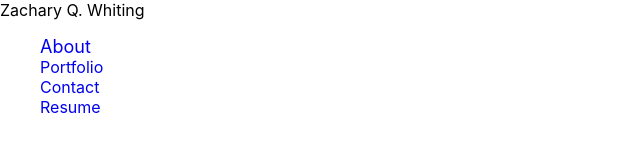
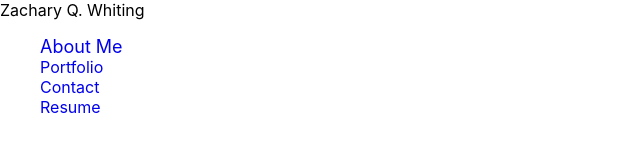
Before and after one commit to ZQWhiting/react-portfolio, a React (Create React App) app: page / in a window 1280 px wide. Shown: the top 160 px of the page, without its empty margins (0-640 px from the left). Built offline with nearby package versions, Linux system fonts and the light colour scheme.

Commit message:
fixed navLink name issues in header

```diff
--- a/src/components/Header/index.js
+++ b/src/components/Header/index.js
@@ -4,7 +4,7 @@ import './index.css';
 function Header(props) {
 	const { selectedSection, setSelectedSection } = props;
 	const navLinks = [
-		{ name: 'About' },
+		{ name: 'About Me' },
 		{ name: 'Portfolio' },
 		{ name: 'Contact' },
 		{ name: 'Resume' },
@@ -14,20 +14,21 @@ function Header(props) {
 			Zachary Q. Whiting
 			<nav>
 				<ul>
-					{navLinks.map((link) => {
+					{navLinks.map(({ name }) => {
+						name = name.split(' ');
 						return (
-							<li>
+							<li key={name[0]}>
 								<a
-									href={`#${link.name}`}
+									href={`#${name[0]}`}
 									className={
-										selectedSection === link.name &&
-										'isActive'
+										selectedSection === name[0] ?
+										'isActive' : undefined
 									}
 									onClick={() =>
-										setSelectedSection(`${link.name}`)
+										setSelectedSection(`${name[0]}`)
 									}
 								>
-									<span>{link.name}</span>
+									<span>{name.join(' ')}</span>
 								</a>
 							</li>
 						);
```
